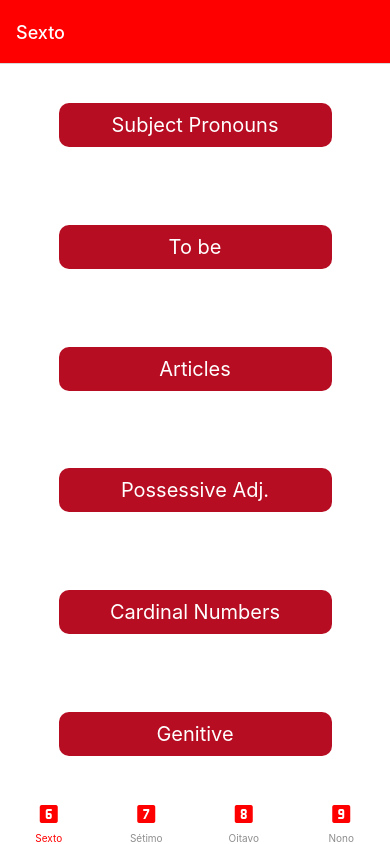
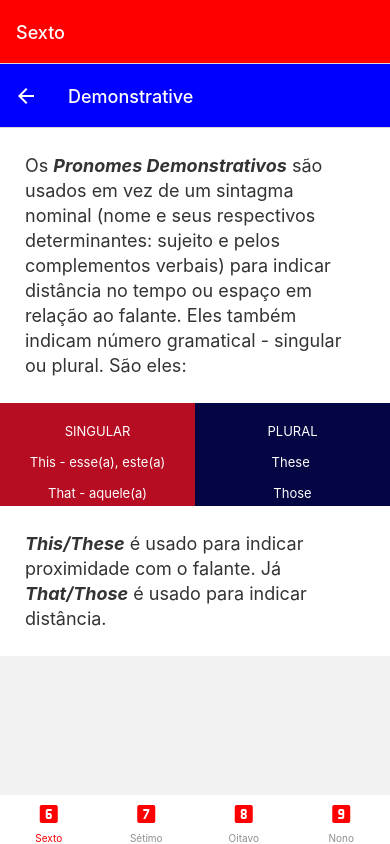
Before and after one commit to jcgsr/mar-InglesEscolar, a React Native app: screen /Demonstrative in a window 390 px wide. Built offline with nearby package versions, Linux system fonts and the light colour scheme.

Commit message:
demonstrative done

```diff
--- a/src/components/Sexto.js
+++ b/src/components/Sexto.js
@@ -24,13 +24,16 @@ const Sexto = () => {
   const navegaGenitive = () => {
     navigation.navigate("Genitive");
   };
+  const navegaDemonstrative = () => {
+    navigation.navigate("Demonstrative");
+  };
   return (
     <View style={styles.container}>
       <TouchableOpacity style={styles.btn} onPress={navegaSubjPronouns}>
         <Text style={styles.txt}>Subject Pronouns</Text>
       </TouchableOpacity>
       <TouchableOpacity style={styles.btn} onPress={navegaBe}>
-        <Text style={styles.txt}>To be</Text>
+        <Text style={styles.txt}>To Be</Text>
       </TouchableOpacity>
       <TouchableOpacity style={styles.btn} onPress={navegaArticles}>
         <Text style={styles.txt}>Articles</Text>
@@ -44,6 +47,9 @@ const Sexto = () => {
       <TouchableOpacity style={styles.btn} onPress={navegaGenitive}>
         <Text style={styles.txt}>Genitive</Text>
       </TouchableOpacity>
+      <TouchableOpacity style={styles.btn} onPress={navegaDemonstrative}>
+        <Text style={styles.txt}>Demonstrative</Text>
+      </TouchableOpacity>
     </View>
   );
 };
--- /dev/null
+++ b/src/components/anos/SextoSubjects/Demonstrative.js
@@ -0,0 +1,53 @@
+import { View, Text, ScrollView } from "react-native";
+import React from "react";
+
+import styles from "../../../assets/style";
+
+const Demonstrative = () => {
+  return (
+    <ScrollView>
+      <Text style={styles.txtBody}>
+        Os <Text style={styles.txtBold}>Pronomes Demonstrativos</Text> são
+        usados em vez de um sintagma nominal (nome e seus respectivos
+        determinantes: sujeito e pelos complementos verbais) para indicar
+        distância no tempo ou espaço em relação ao falante. Eles também indicam
+        número gramatical - singular ou plural. São eles:
+      </Text>
+      <View style={styles.containerTable}>
+        <View
+          style={{
+            backgroundColor: "#B60D22",
+            flex: 1,
+            alignItems: "center",
+            justifyContent: "center",
+            padding: 5,
+          }}
+        >
+          <Text style={styles.txtCol}>SINGULAR</Text>
+          <Text style={styles.txtCol}>This - esse(a), este(a)</Text>
+          <Text style={styles.txtCol}>That - aquele(a)</Text>
+        </View>
+        <View
+          style={{
+            backgroundColor: "#040644",
+            flex: 1,
+            alignItems: "center",
+            padding: 5,
+          }}
+        >
+          <Text style={styles.txtCol}>PLURAL</Text>
+          <Text style={styles.txtCol}>These </Text>
+          <Text style={styles.txtCol}>Those</Text>
+        </View>
+      </View>
+      <Text style={styles.txtBody}>
+        <Text style={styles.txtBold}>This/These</Text> é usado para indicar
+        proximidade com o falante. Já{" "}
+        <Text style={styles.txtBold}>That/Those</Text> é usado para indicar
+        distância.
+      </Text>
+    </ScrollView>
+  );
+};
+
+export default Demonstrative;
--- a/src/routes/stackRoutes6.js
+++ b/src/routes/stackRoutes6.js
@@ -9,6 +9,7 @@ import Articles from "../components/anos/SextoSubjects/Articles";
 import PossessiveAdj from "../components/anos/SextoSubjects/PossessiveAdj";
 import Cardinals from "../components/anos/SextoSubjects/Cardinals";
 import Genitive from "../components/anos/SextoSubjects/Genitive";
+import Demonstrative from "../components/anos/SextoSubjects/Demonstrative";
 
 const Stack = createNativeStackNavigator();
 
@@ -98,6 +99,19 @@ const StackRoutes6 = () => {
           },
         }}
       />
+      <Stack.Screen
+        name="Demonstrative"
+        component={Demonstrative}
+        options={{
+          headerStyle: {
+            backgroundColor: "blue",
+          },
+          headerTintColor: "#fff",
+          headerTitleStyle: {
+            color: "white",
+          },
+        }}
+      />
     </Stack.Navigator>
   );
 };
```
